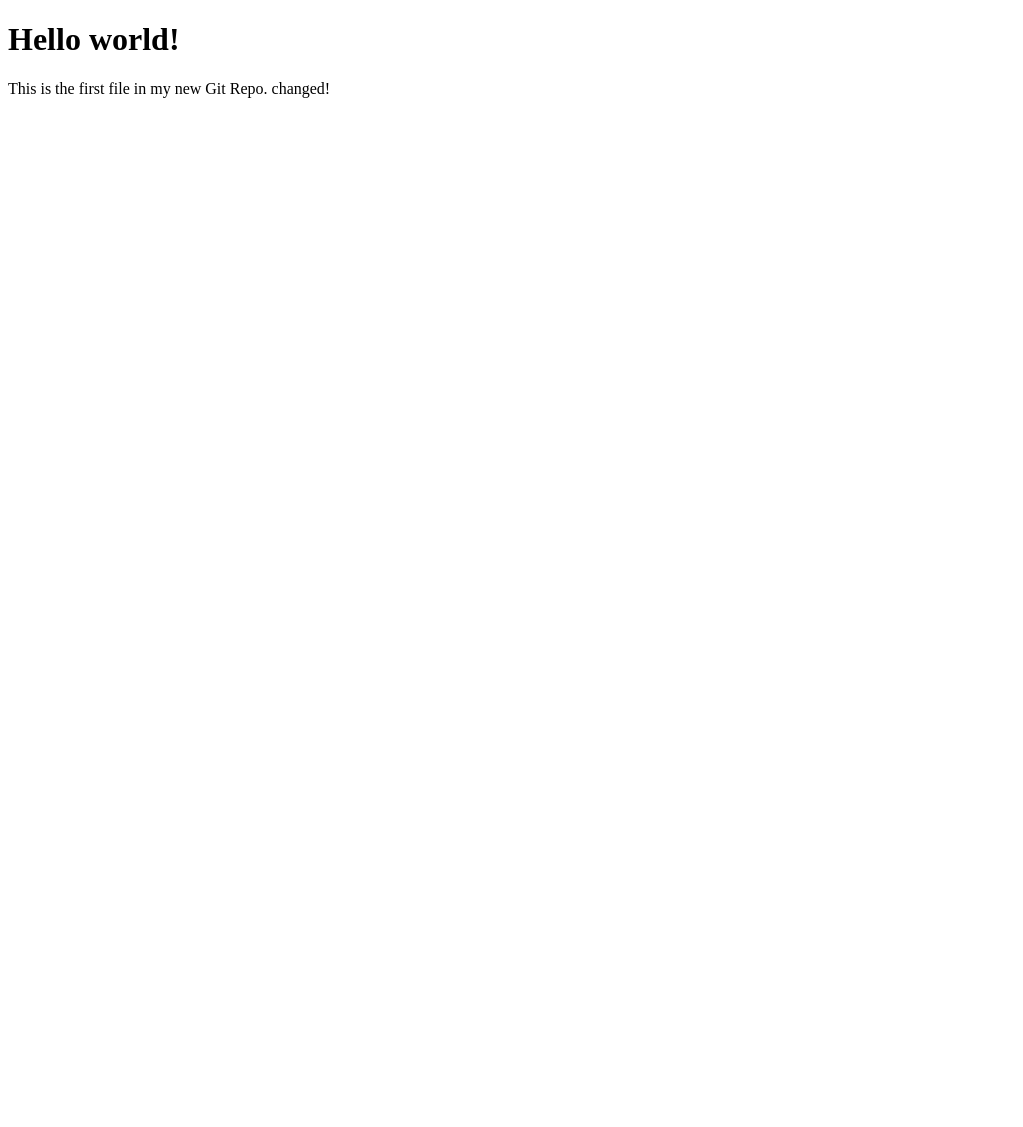
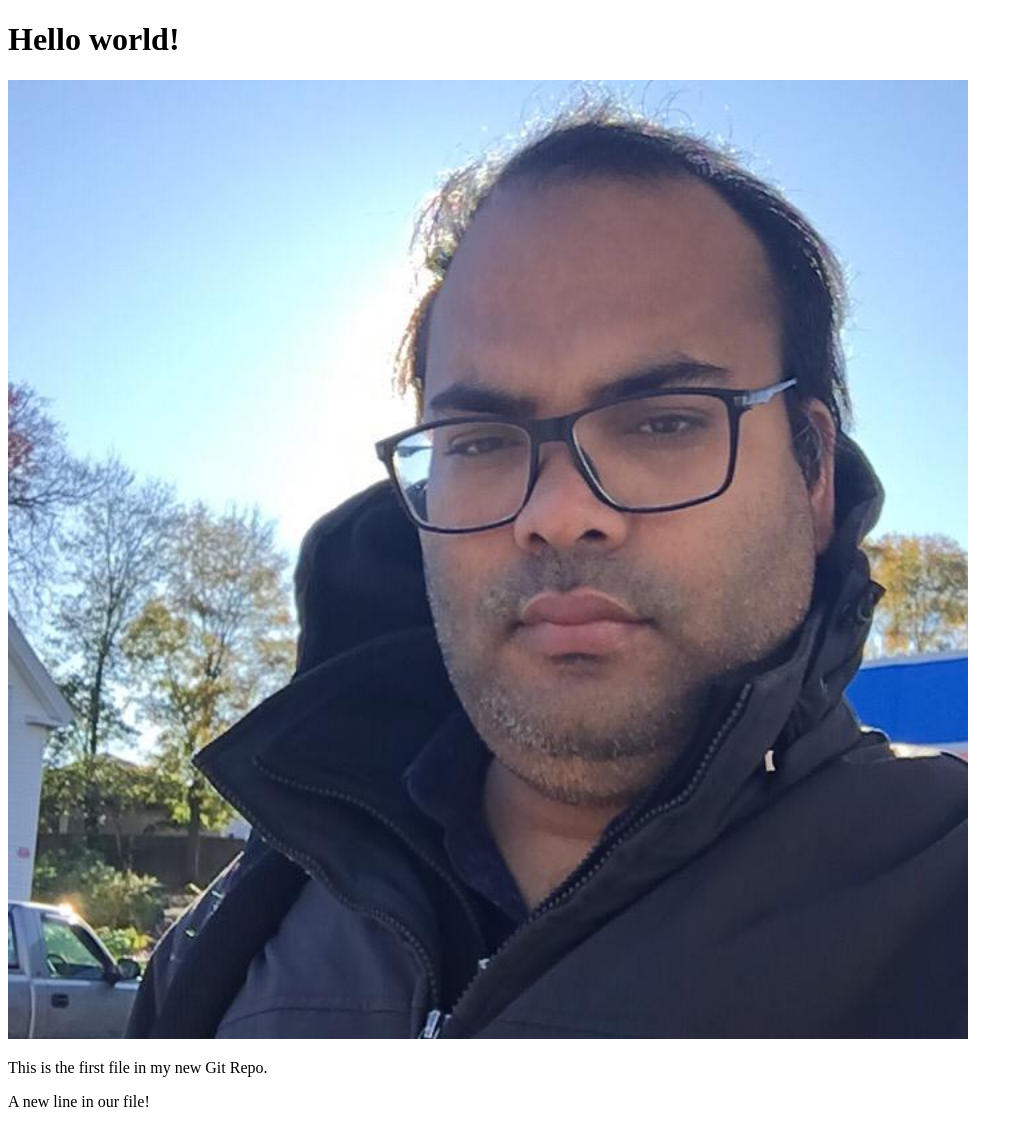
Before and after one commit to blackrock1508/hello-world, a plain HTML site: page index.html in a window 1280 px wide. Shown: the whole page, without its empty margins (0-1023 px from the left). Before the commit the page ends 800 px from the top, so only its background shows below. Drawn offline with Linux system fonts and the light colour scheme.

Commit message:
Add image to hello world

```diff
--- a/index.html
+++ b/index.html
@@ -6,7 +6,9 @@
 <body>
 
 <h1>Hello world!</h1>
-<p>This is the first file in my new Git Repo. changed!</p>
-
+<div><img src="img_hello_world.jpg" alt="Hello World from Space"
+style="width:100%;max-width:960px"></div>
+<p>This is the first file in my new Git Repo.</p>
+<p>A new line in our file!</p>
 </body>
 </html>
```
Also changed, not shown: img_hello_world.JPG (added).
